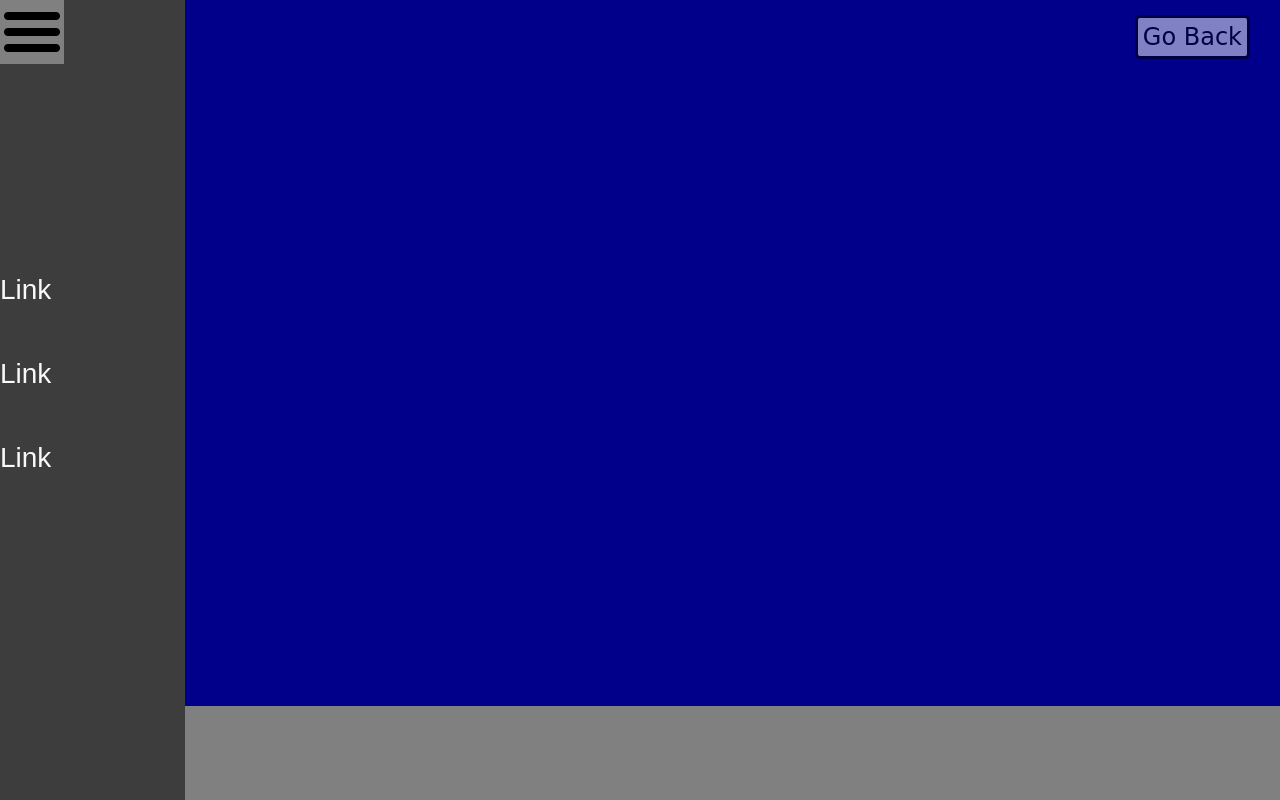
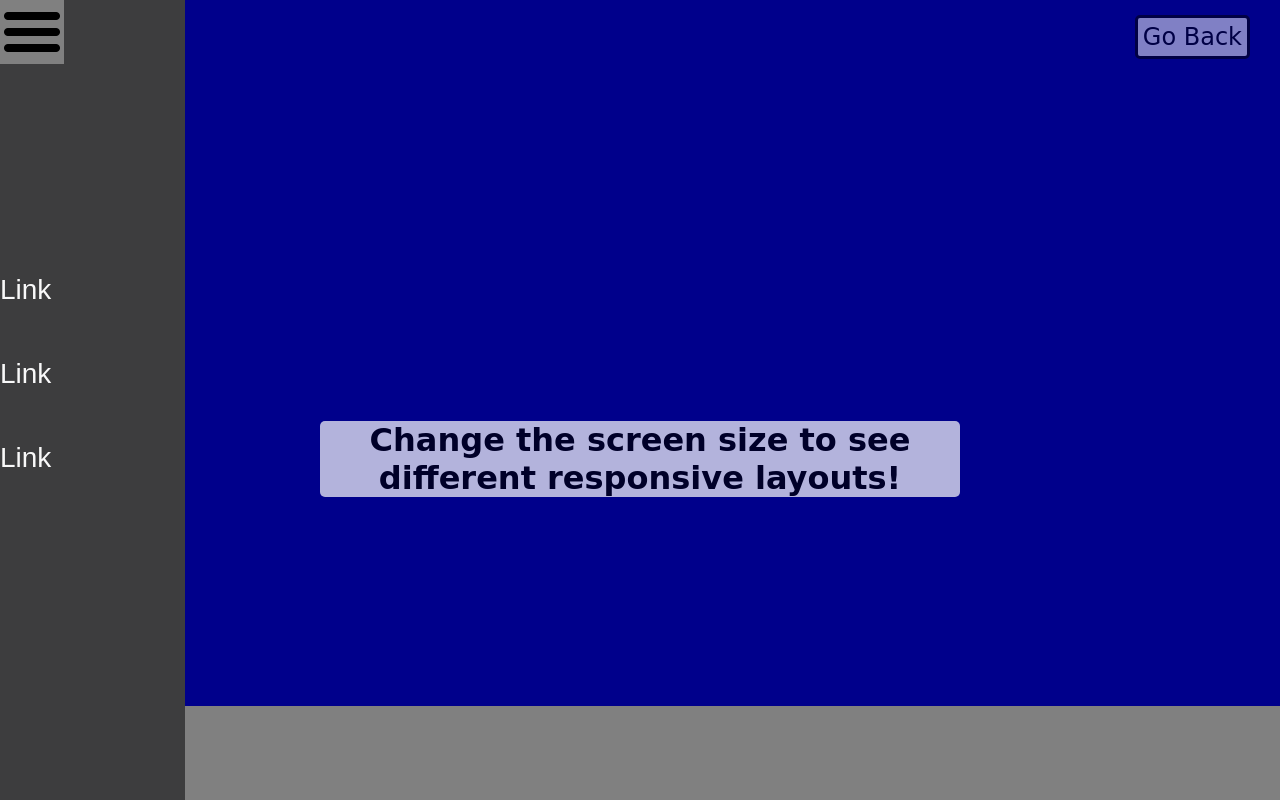
Before and after one commit to jgross979/ResponsiveDesign, a plain HTML site: page html/offcanvas.html in a window 1280 px wide. Drawn offline with nearby package versions, Linux system fonts and the light colour scheme; a web font is replaced by a local one.

Commit message:
informational message

```diff
--- a/css/columndrop.css
+++ b/css/columndrop.css
@@ -6,7 +6,7 @@ html{
   margin: 0;
 }
 
-/* MINIMUM WIDTH */
+/* Home Link */
 
 .home-link{
   position:fixed;
@@ -30,6 +30,24 @@ a{
   font-family: 'Patua One', cursive;
 }
 
+/* Message */
+
+.message{
+  position: fixed;
+  top:50%;
+  left: 50%;
+  transform: translateX(-50%);
+  text-align: center;
+}
+
+h1{
+  font-family: 'Patua One', cursive;
+  background: white;
+  opacity: 0.7;
+  border-radius: 5px;
+}
+
+/* MINIMUM WIDTH */
 .container {
   display: flex;
   flex-wrap: wrap;
--- a/css/layoutshifter.css
+++ b/css/layoutshifter.css
@@ -29,6 +29,23 @@ a{
   color: black;
   font-size: 24px;
   font-family: 'Patua One', cursive;
+}
+
+/* Message */
+
+.message{
+  position: fixed;
+  top:50%;
+  left: 50%;
+  transform: translateX(-50%);
+  text-align: center;
+}
+
+h1{
+  font-family: 'Patua One', cursive;
+  background: white;
+  opacity: 0.7;
+  border-radius: 5px;
 }
 
 .container {
--- a/css/mostlyfluid.css
+++ b/css/mostlyfluid.css
@@ -28,6 +28,23 @@ a{
   color: black;
   font-size: 24px;
   font-family: 'Patua One', cursive;
+}
+
+/* Message */
+
+.message{
+  position: fixed;
+  top:50%;
+  left: 50%;
+  transform: translateX(-50%);
+  text-align: center;
+}
+
+h1{
+  font-family: 'Patua One', cursive;
+  background: white;
+  opacity: 0.7;
+  border-radius: 5px;
 }
 
 .container {
--- a/css/offcanvas.css
+++ b/css/offcanvas.css
@@ -30,6 +30,23 @@ a{
   color: black;
   font-size: 24px;
   font-family: 'Patua One', cursive;
+}
+
+/* Message */
+
+.message{
+  position: fixed;
+  top:50%;
+  left: 50%;
+  transform: translateX(-50%);
+  text-align: center;
+}
+
+h1{
+  font-family: 'Patua One', cursive;
+  background: white;
+  opacity: 0.7;
+  border-radius: 5px;
 }
 
 #container {
--- a/html/offcanvas.html
+++ b/html/offcanvas.html
@@ -14,6 +14,9 @@
     <div class = "home-link">
       <a href= "../index.html">Go Back</a>
     </div>
+    <div class = "message">
+      <h1> Change the screen size to see different responsive layouts!</h1>
+    </div>
     <img class = "nav-bars" src = "../images/hamburger.png" alt="nav-icon">
     <nav class = "nav">
       <div class = "links">
```
Also changed, not shown: html/columndrop.html (+3 -0 lines), html/layoutshifter.html (+3 -0 lines), html/mostlyfluid.html (+3 -0 lines), 1 other file.
